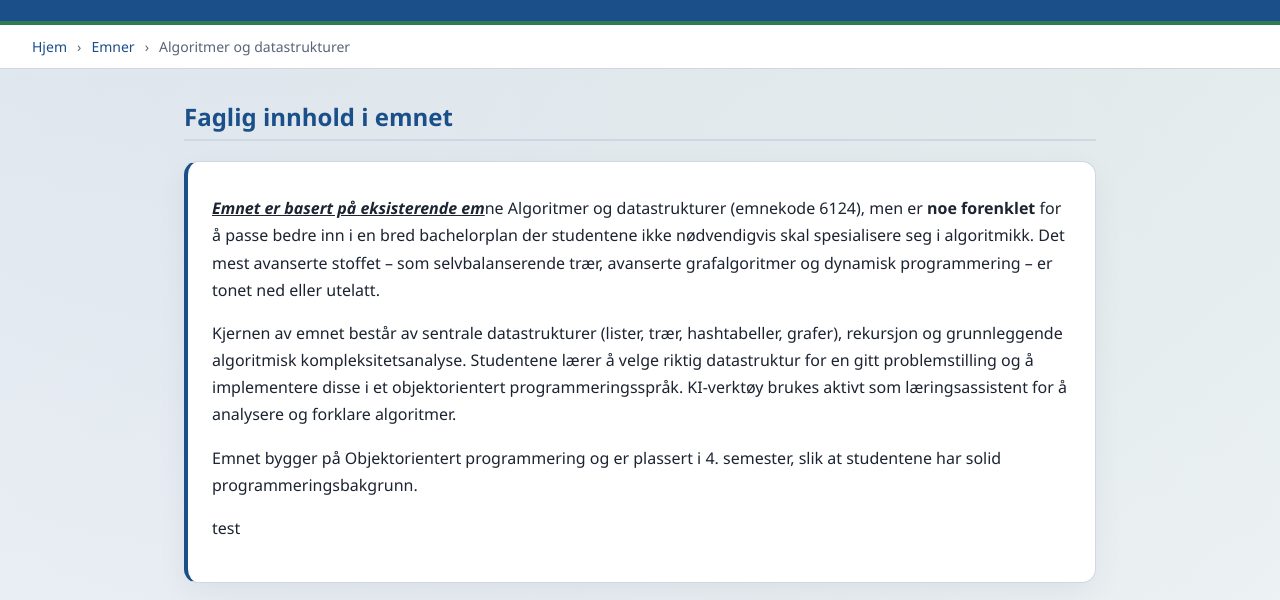
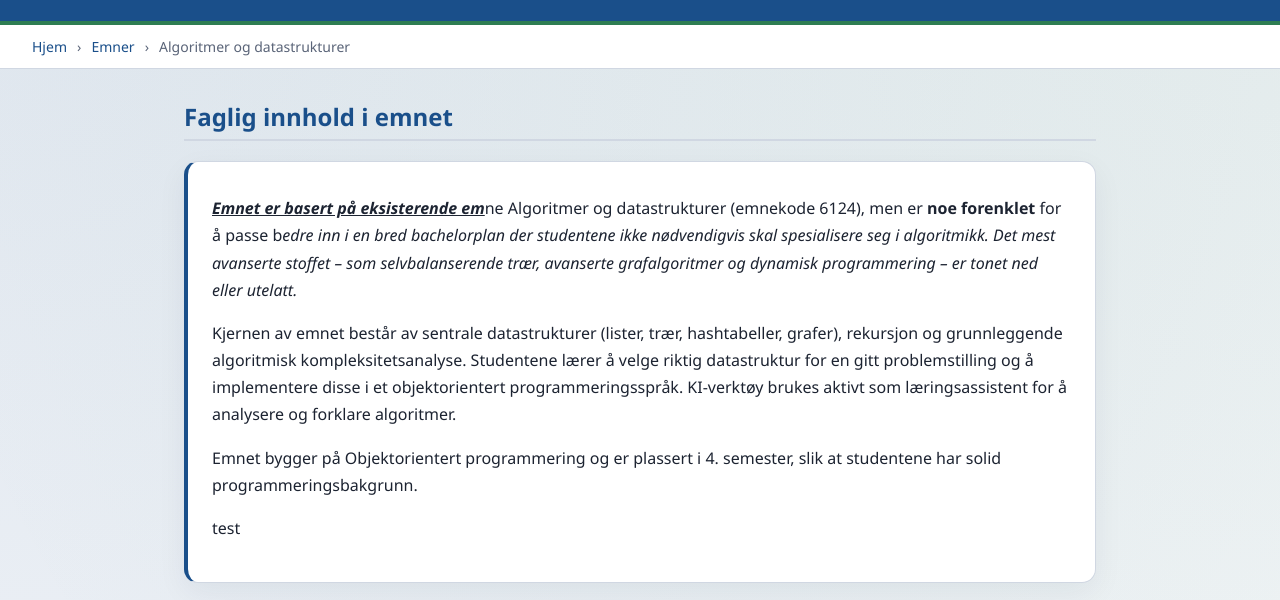
Before and after one commit to Steven7380/Studieplan-Anvendt-IT-2027, a plain HTML site: page emnebeskrivelser/Algoritmer-og-datastrukturer/emnebeskrivelse.html in a window 1280 px wide. Shown: the part 120-720 px from the top of the page. Drawn offline with Linux system fonts and the light colour scheme.

Commit message:
Update emnebeskrivelser/Algoritmer-og-datastrukturer/emnebeskrivelse.html from editor

```diff
--- a/emnebeskrivelser/Algoritmer-og-datastrukturer/emnebeskrivelse.html
+++ b/emnebeskrivelser/Algoritmer-og-datastrukturer/emnebeskrivelse.html
@@ -27,11 +27,11 @@
         <p>
           <strong><i><u>Emnet er basert på eksisterende em</u></i></strong>ne Algoritmer og datastrukturer
           (emnekode 6124), men er <strong>noe forenklet</strong> for å passe
-          bedre inn i en bred bachelorplan der studentene ikke nødvendigvis
+          b<i>edre inn i en bred bachelorplan der studentene ikke nødvendigvis
           skal spesialisere seg i algoritmikk. Det mest avanserte stoffet –
           som selvbalanserende trær, avanserte grafalgoritmer og dynamisk
           programmering – er tonet ned eller utelatt.
-        </p>
+        </i></p>
         <p>
           Kjernen av emnet består av sentrale datastrukturer (lister, trær,
           hashtabeller, grafer), rekursjon og grunnleggende algoritmisk
```
